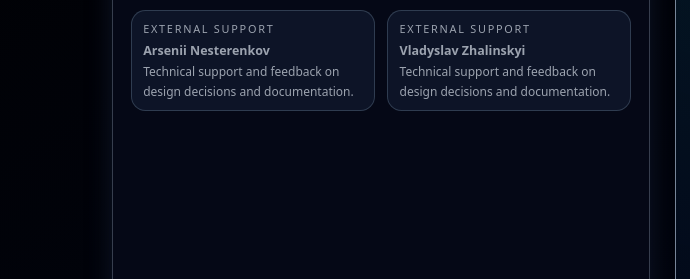
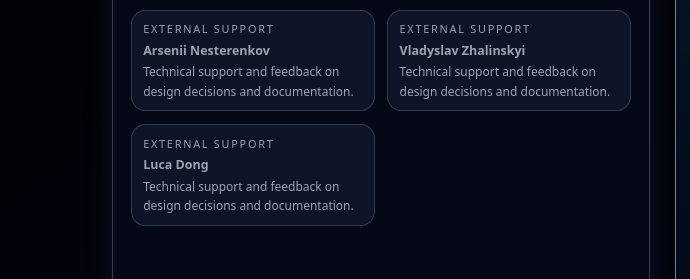
Before and after one commit to velocedynamics/webfolio2.0, a plain HTML site: page index.html in a window 1280 px wide. Shown: the part 1661-1940 px from the top of the page, 0-690 px from the left. Drawn offline with Linux system fonts and the light colour scheme.

Commit message:
Update index.html

```diff
--- a/index.html
+++ b/index.html
@@ -1075,6 +1075,12 @@
               <div class="member-name">Vladyslav Zhalinskyi</div>
               <div class="member-focus">Technical support and feedback on design decisions and documentation.</div>
             </div>
+
+            <div class="member">
+              <div class="member-role">External Support</div>
+              <div class="member-name">Luca Dong</div>
+              <div class="member-focus">Technical support and feedback on design decisions and documentation.</div>
+            </div>
           </div>
         </div>
 
```
